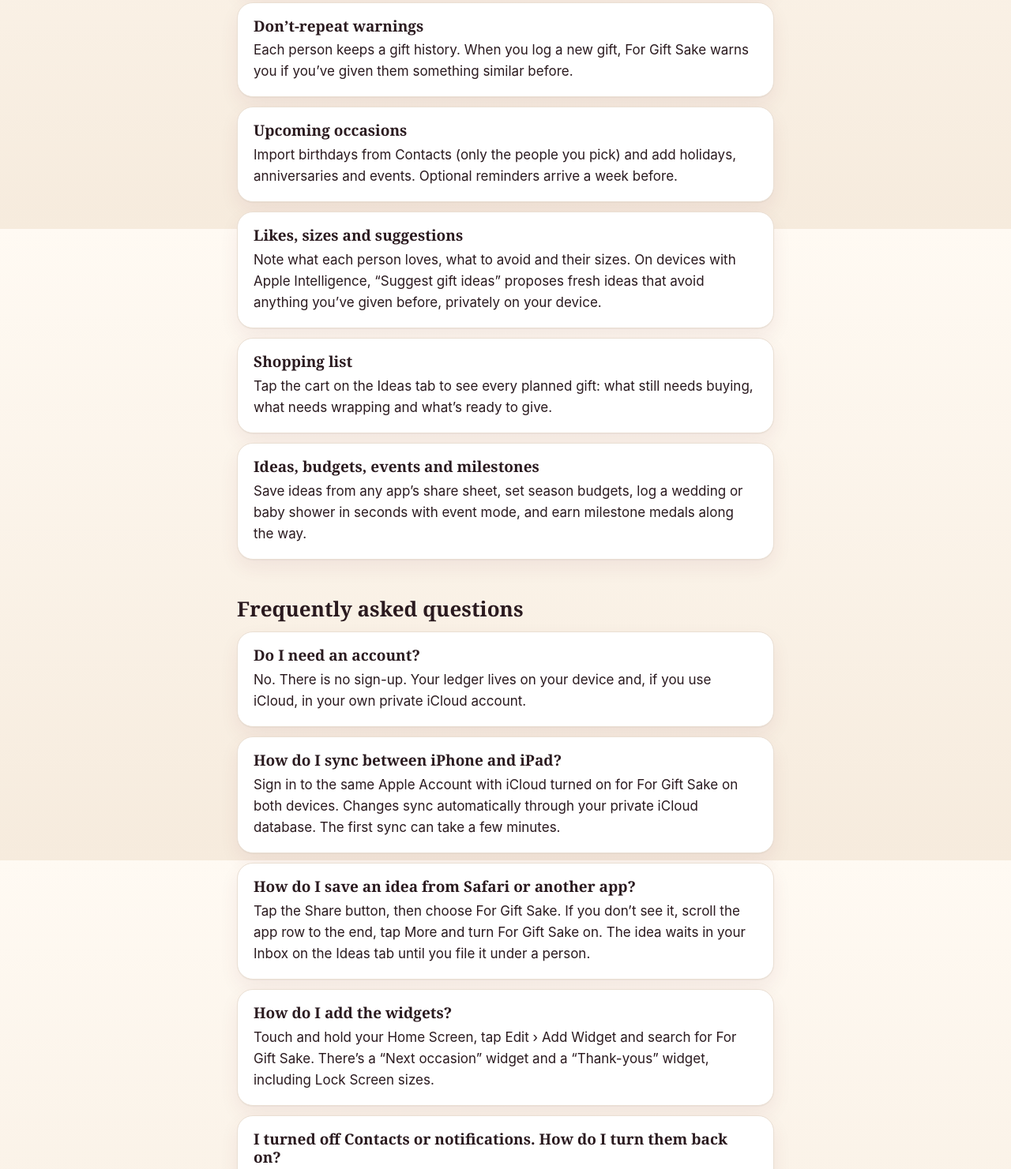
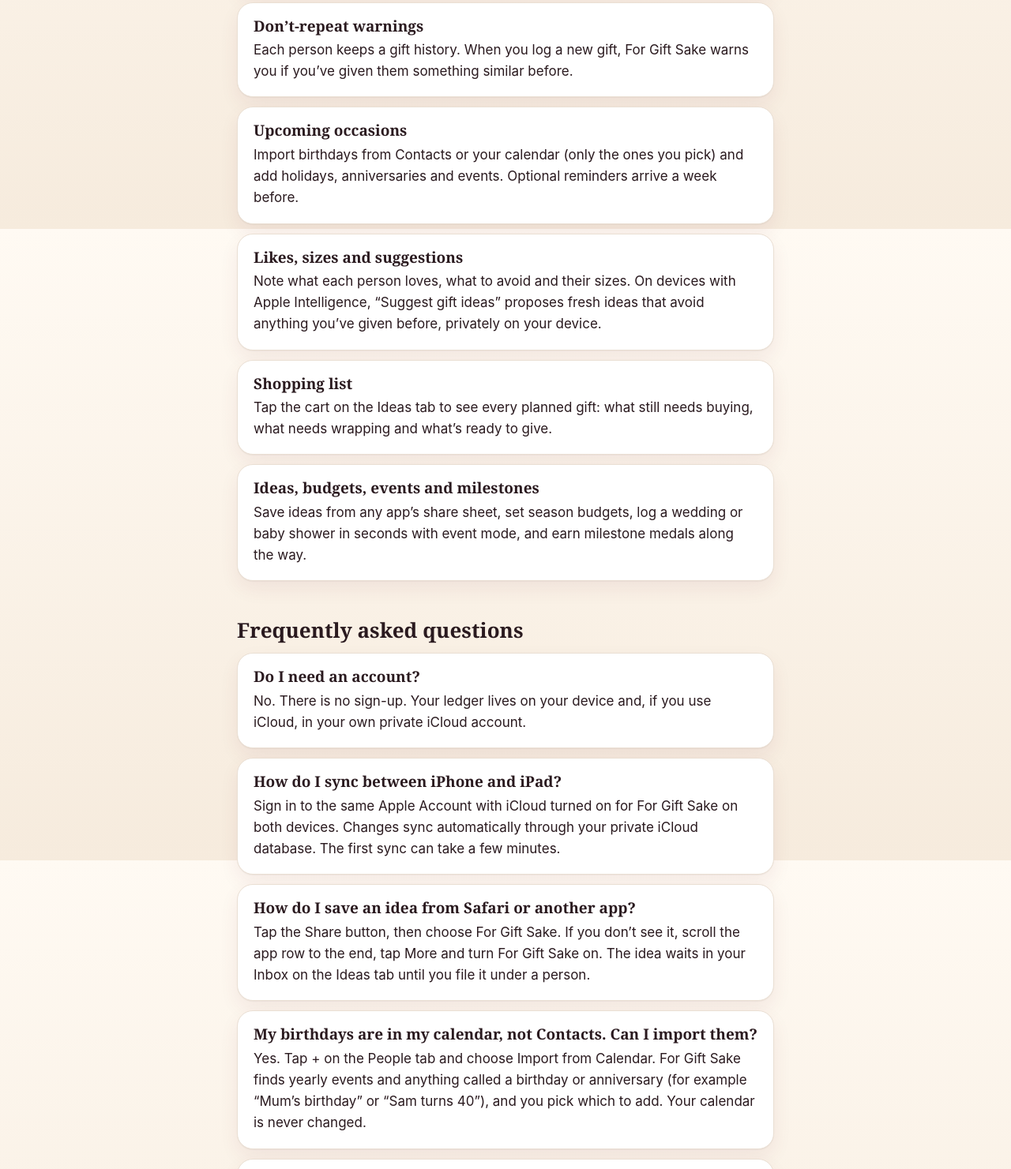
Before and after one commit to softpj/gift-ledger, a plain HTML site: page index.html in a window 1280 px wide. Shown: the part 510-1991 px from the top of the page at 79% size. Drawn offline with Linux system fonts and the light colour scheme.

Commit message:
Add files via upload

```diff
--- a/index.html
+++ b/index.html
@@ -26,7 +26,7 @@ footer{margin-top:48px;font-size:14px;color:var(--soft);text-align:center}
 <h2>What For Gift Sake does</h2>
 <div class="card"><h3>Thank-you notes</h3><p>Every gift you receive lands on your thank-you list. Tap one to draft a note in a warm, short or formal tone, then move it from To write to Written to Sent.</p></div>
 <div class="card"><h3>Don’t-repeat warnings</h3><p>Each person keeps a gift history. When you log a new gift, For Gift Sake warns you if you’ve given them something similar before.</p></div>
-<div class="card"><h3>Upcoming occasions</h3><p>Import birthdays from Contacts (only the people you pick) and add holidays, anniversaries and events. Optional reminders arrive a week before.</p></div>
+<div class="card"><h3>Upcoming occasions</h3><p>Import birthdays from Contacts or your calendar (only the ones you pick) and add holidays, anniversaries and events. Optional reminders arrive a week before.</p></div>
 <div class="card"><h3>Likes, sizes and suggestions</h3><p>Note what each person loves, what to avoid and their sizes. On devices with Apple Intelligence, “Suggest gift ideas” proposes fresh ideas that avoid anything you’ve given before, privately on your device.</p></div>
 <div class="card"><h3>Shopping list</h3><p>Tap the cart on the Ideas tab to see every planned gift: what still needs buying, what needs wrapping and what’s ready to give.</p></div>
 <div class="card"><h3>Ideas, budgets, events and milestones</h3><p>Save ideas from any app’s share sheet, set season budgets, log a wedding or baby shower in seconds with event mode, and earn milestone medals along the way.</p></div>
@@ -35,6 +35,7 @@ footer{margin-top:48px;font-size:14px;color:var(--soft);text-align:center}
 <div class="card"><h3>Do I need an account?</h3><p>No. There is no sign-up. Your ledger lives on your device and, if you use iCloud, in your own private iCloud account.</p></div>
 <div class="card"><h3>How do I sync between iPhone and iPad?</h3><p>Sign in to the same Apple Account with iCloud turned on for For Gift Sake on both devices. Changes sync automatically through your private iCloud database. The first sync can take a few minutes.</p></div>
 <div class="card"><h3>How do I save an idea from Safari or another app?</h3><p>Tap the Share button, then choose For Gift Sake. If you don’t see it, scroll the app row to the end, tap More and turn For Gift Sake on. The idea waits in your Inbox on the Ideas tab until you file it under a person.</p></div>
+<div class="card"><h3>My birthdays are in my calendar, not Contacts. Can I import them?</h3><p>Yes. Tap + on the People tab and choose Import from Calendar. For Gift Sake finds yearly events and anything called a birthday or anniversary (for example “Mum’s birthday” or “Sam turns 40”), and you pick which to add. Your calendar is never changed.</p></div>
 <div class="card"><h3>How do I add the widgets?</h3><p>Touch and hold your Home Screen, tap Edit › Add Widget and search for For Gift Sake. There’s a “Next occasion” widget and a “Thank-yous” widget, including Lock Screen sizes.</p></div>
 <div class="card"><h3>I turned off Contacts or notifications. How do I turn them back on?</h3><p>Open the Settings app › Apps › For Gift Sake. For Gift Sake works fully without either. You can add people and dates by hand.</p></div>
 <div class="card"><h3>How do I remove the ads?</h3><p>Tap the gear on the Upcoming tab, then “Remove ads”. It’s a one-time purchase that removes the ad bar for good on every device signed in to your Apple Account. Already bought it? Tap “Restore purchase”.</p></div>
```
Also changed, not shown: privacy.html (+2 -0 lines).
